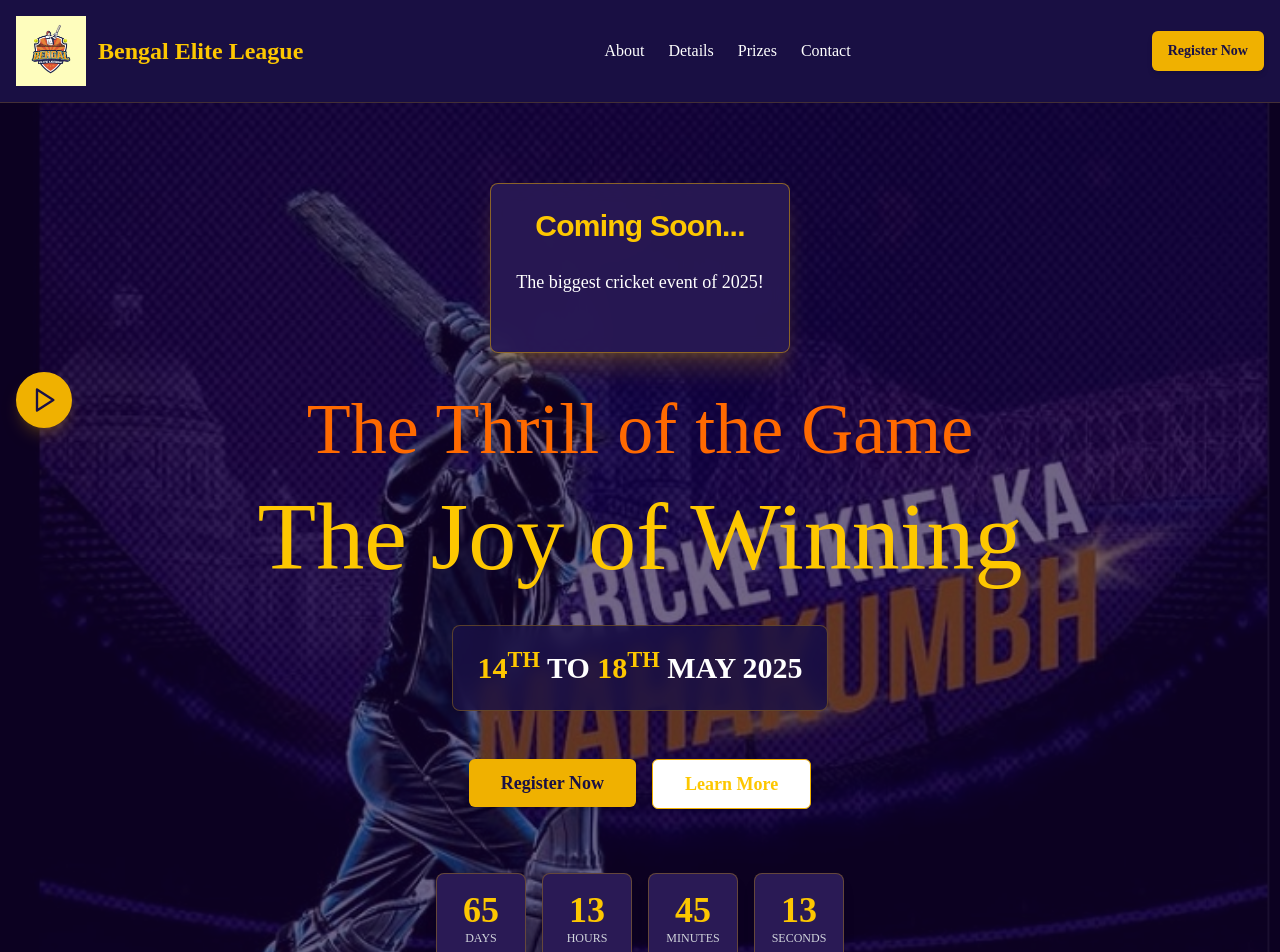
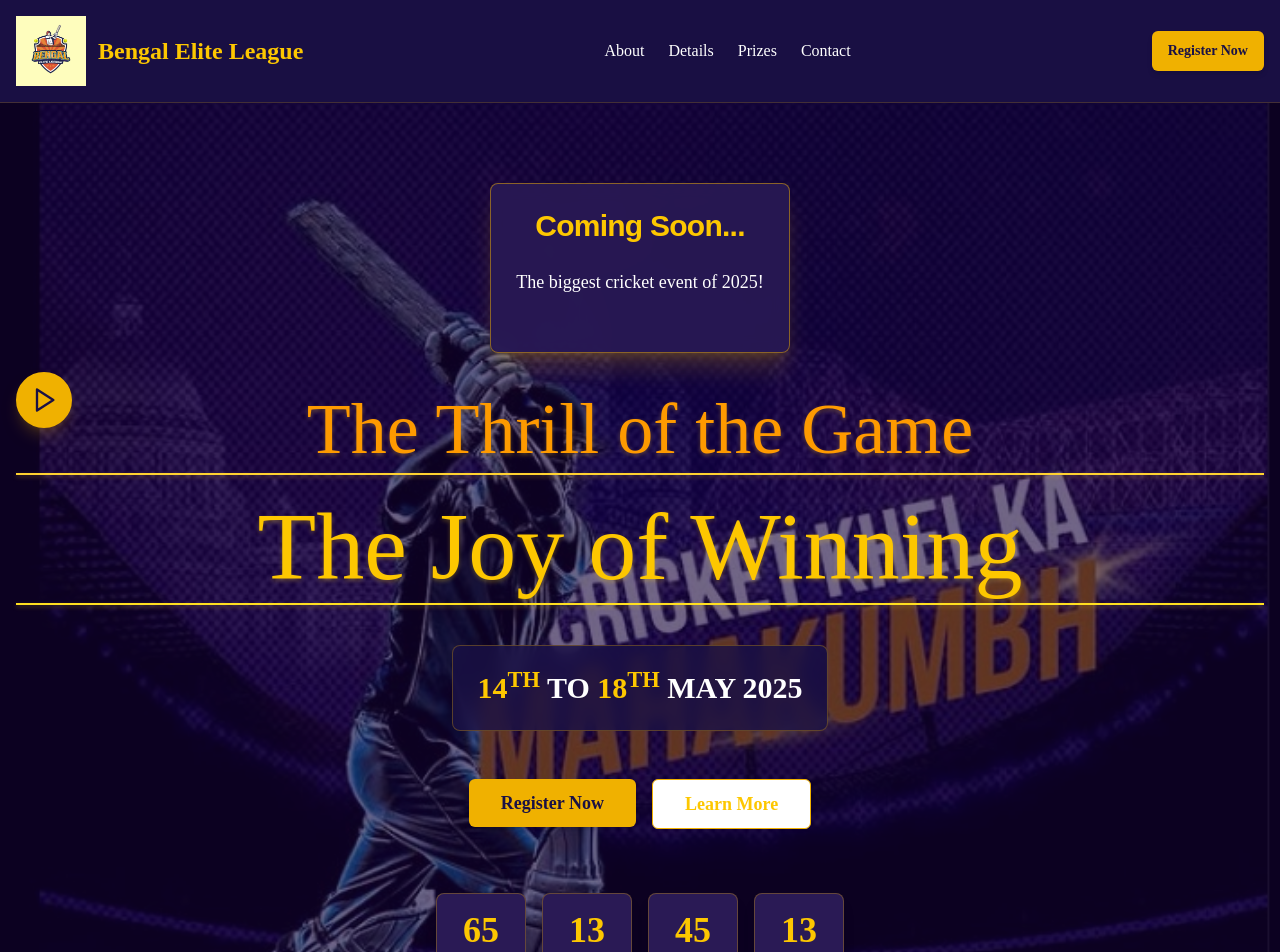
Before and after one commit to SubhodeepRoy17/bel, a Next.js app: page / in a window 1280 px wide. Shown: the top 952 px of the page. Built offline with nearby package versions, Linux system fonts and the light colour scheme.

Commit message:
Update page.tsx

```diff
--- a/app/page.tsx
+++ b/app/page.tsx
@@ -124,11 +124,11 @@ export default function Home() {
             </Card>
           </div>
           <div className="relative">
-            <p className="text-4xl md:text-6xl lg:text-7xl font-medium mb-6 text-orange-500 font-['Brush_Script_MT'] tracking-normal">
-            The Thrill of the Game
+            <p className="text-4xl md:text-6xl lg:text-7xl font-medium mb-6 text-amber-500 font-['Brush_Script_MT'] tracking-normal border-b-2 border-amber-300 pb-2 drop-shadow-[0_2px_2px_rgba(251,191,36,0.3)]">
+              The Thrill of the Game
             </p>
 
-            <p className="text-5xl md:text-7xl lg:text-8xl font-medium mb-10 text-yellow-400 font-['Brush_Script_MT'] tracking-normal">
+            <p className="text-5xl md:text-7xl lg:text-8xl font-medium mb-10 text-yellow-400 font-['Brush_Script_MT'] tracking-normal border-b-2 border-yellow-300 pb-2 drop-shadow-[0_2px_2px_rgba(250,204,21,0.3)]">
               The Joy of Winning
             </p>
           </div>
@@ -141,9 +141,15 @@ export default function Home() {
             </p>
           </div>
           <div className="flex flex-col sm:flex-row gap-4 justify-center">
-            <Button className="bg-yellow-500 hover:bg-yellow-600 text-[#1a1145] text-lg font-bold px-8 py-6 cursor-pointer">
-              Register Now
-            </Button>
+            <Link
+              href="https://docs.google.com/forms/d/e/1FAIpQLSf5WWPIBqlvkfu9SBVIx5KNfPVt1vy2AGdigw0tOdXyBG9NGA/viewform?usp=dialog"
+              target="_blank"
+              rel="noopener noreferrer"
+            >
+              <Button className="bg-yellow-500 hover:bg-yellow-600 text-[#1a1145] text-lg font-bold px-8 py-6 cursor-pointer">
+                Register Now
+              </Button>
+            </Link>
             <Button
               variant="outline"
               className="border-yellow-500 text-yellow-400 hover:bg-yellow-500/10 text-lg font-bold px-8 py-6 cursor-pointer"
```
